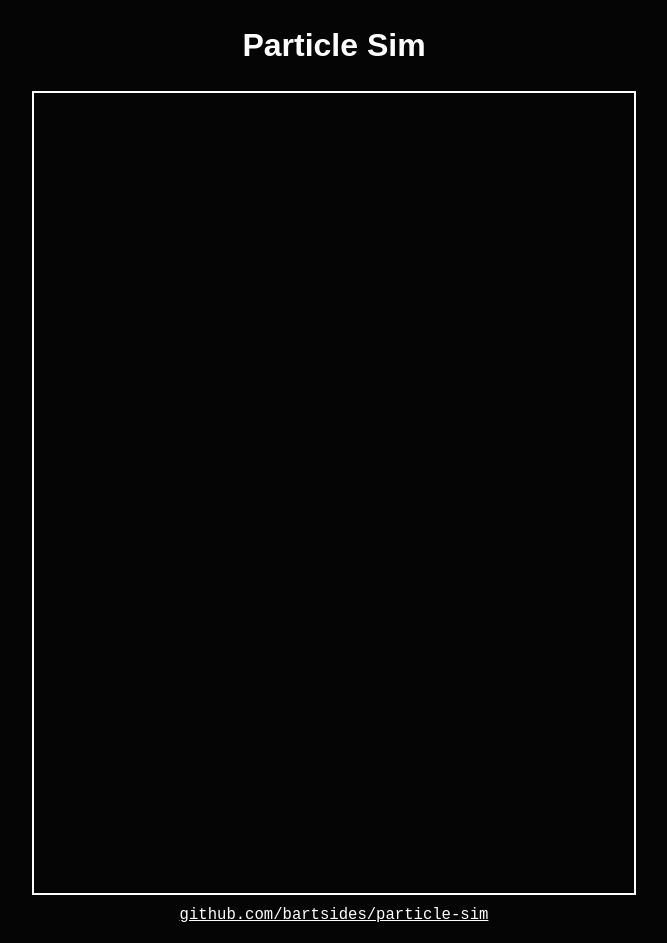
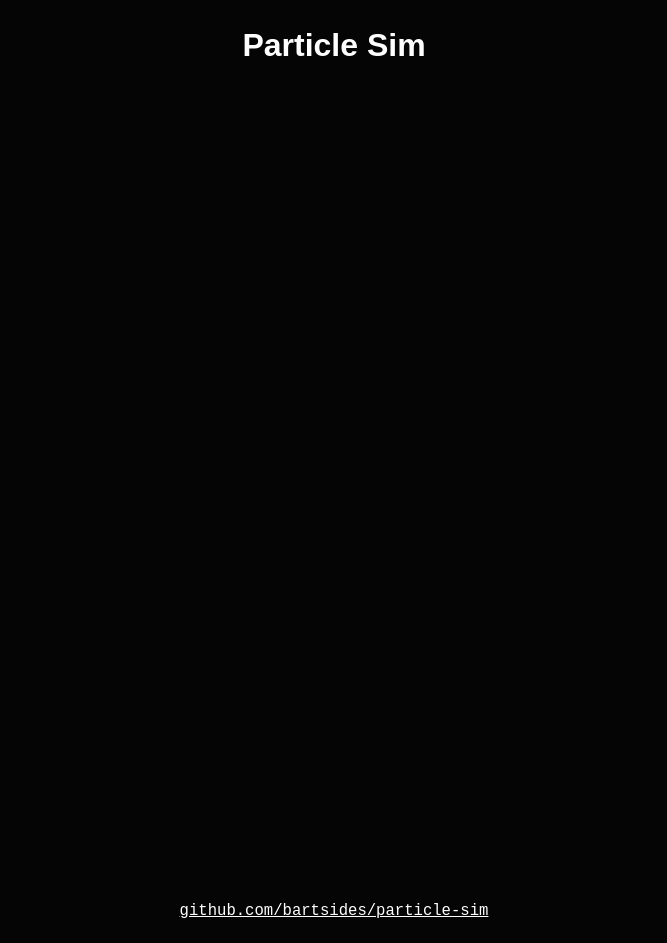
Before and after one commit to bartsides/particle-sim, a plain HTML site: page docs/html/index.html in a window 1280 px wide. Shown: the whole page, without its empty margins (306-973 px from the left). Drawn offline with nearby package versions, Linux system fonts and the light colour scheme; no server answers.

Commit message:
Remove iframe border

```diff
--- a/docs/html/style.css
+++ b/docs/html/style.css
@@ -38,7 +38,6 @@ a:visited {
 
 #canvas-container {
     display: inline-block;
-    border: solid white 2px;
     min-width: 0px;
     max-width: 90%;
     overflow: auto;
```
